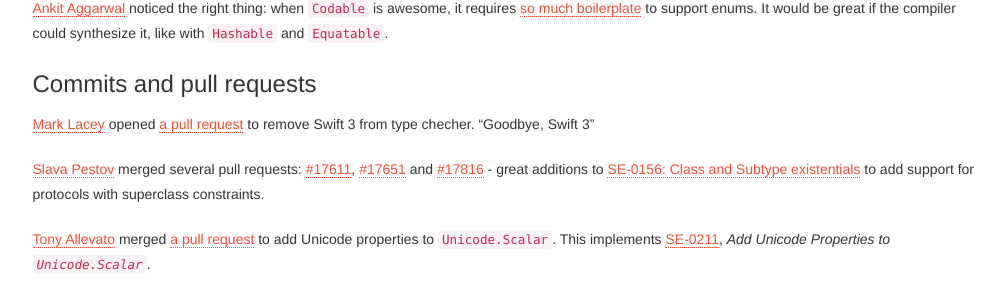
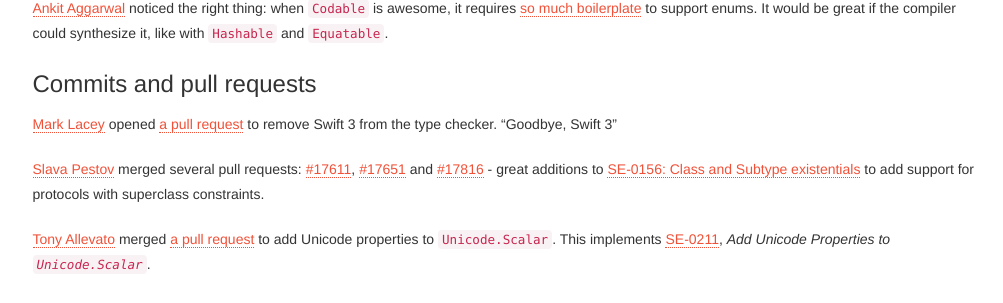
Before and after one commit to SwiftWeekly/swiftweekly.github.io, a Jekyll site: the page built from _posts/2018-07-12-issue-113.md, in a window 1280 px wide and 900 px high, scrolled down 747 px. Shown: the part 144-447 px from the top of the window, without its empty margins (135-1138 px from the left). Built offline with Jekyll 4.4.1, drawn with Linux system fonts in a browser that asks for light colours.

Commit message:
Fix typo in issue 113 (#406)

```diff
--- a/_posts/2018-07-12-issue-113.md
+++ b/_posts/2018-07-12-issue-113.md
@@ -31,7 +31,7 @@
 
 ### Commits and pull requests
 
-[Mark Lacey](https://github.com/rudkx) opened [a pull request](https://github.com/apple/swift/pull/17691) to remove Swift 3 from type checher. "Goodbye, Swift 3"
+[Mark Lacey](https://github.com/rudkx) opened [a pull request](https://github.com/apple/swift/pull/17691) to remove Swift 3 from the type checker. "Goodbye, Swift 3"
 
 [Slava Pestov](https://twitter.com/slava_pestov) merged several pull requests: [#17611](https://github.com/apple/swift/pull/17611), [#17651](https://github.com/apple/swift/pull/17651) and [#17816](https://github.com/apple/swift/pull/17816) - great additions to [SE-0156: Class and Subtype existentials](https://github.com/apple/swift-evolution/blob/master/proposals/0156-subclass-existentials.md) to add support for protocols with superclass constraints.
 
```
